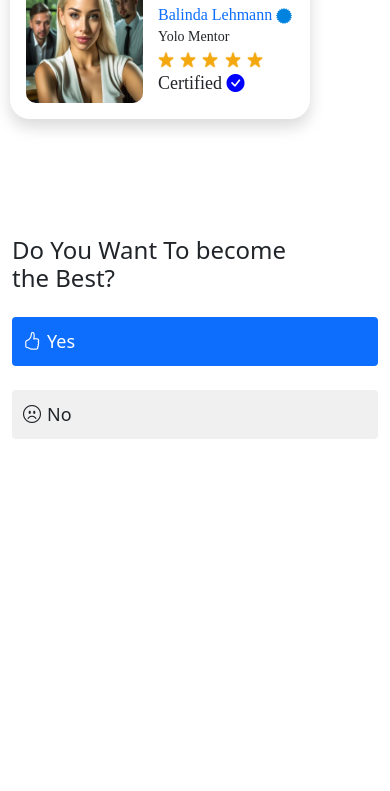
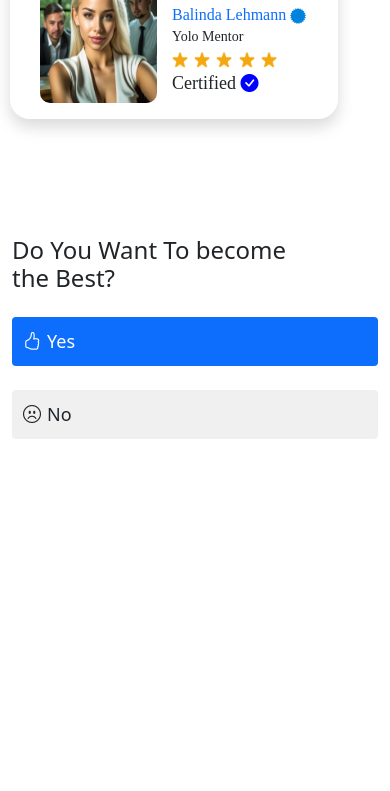
Before and after one commit to FarhanAhmed560/Ultanio, a plain HTML site: page index.html in a window 390 px wide. Shown: the part 102-893 px from the top of the page. Drawn offline with nearby package versions, Linux system fonts and the light colour scheme.

Commit message:
change width

```diff
--- a/style.css
+++ b/style.css
@@ -259,7 +259,7 @@
         justify-content: center;
         align-items: center;
         height: 165px;
-        width: 300px !important;
+        width: auto !important;
         left: 0px;
         top: 56px;
         border-radius: 20px;
```
